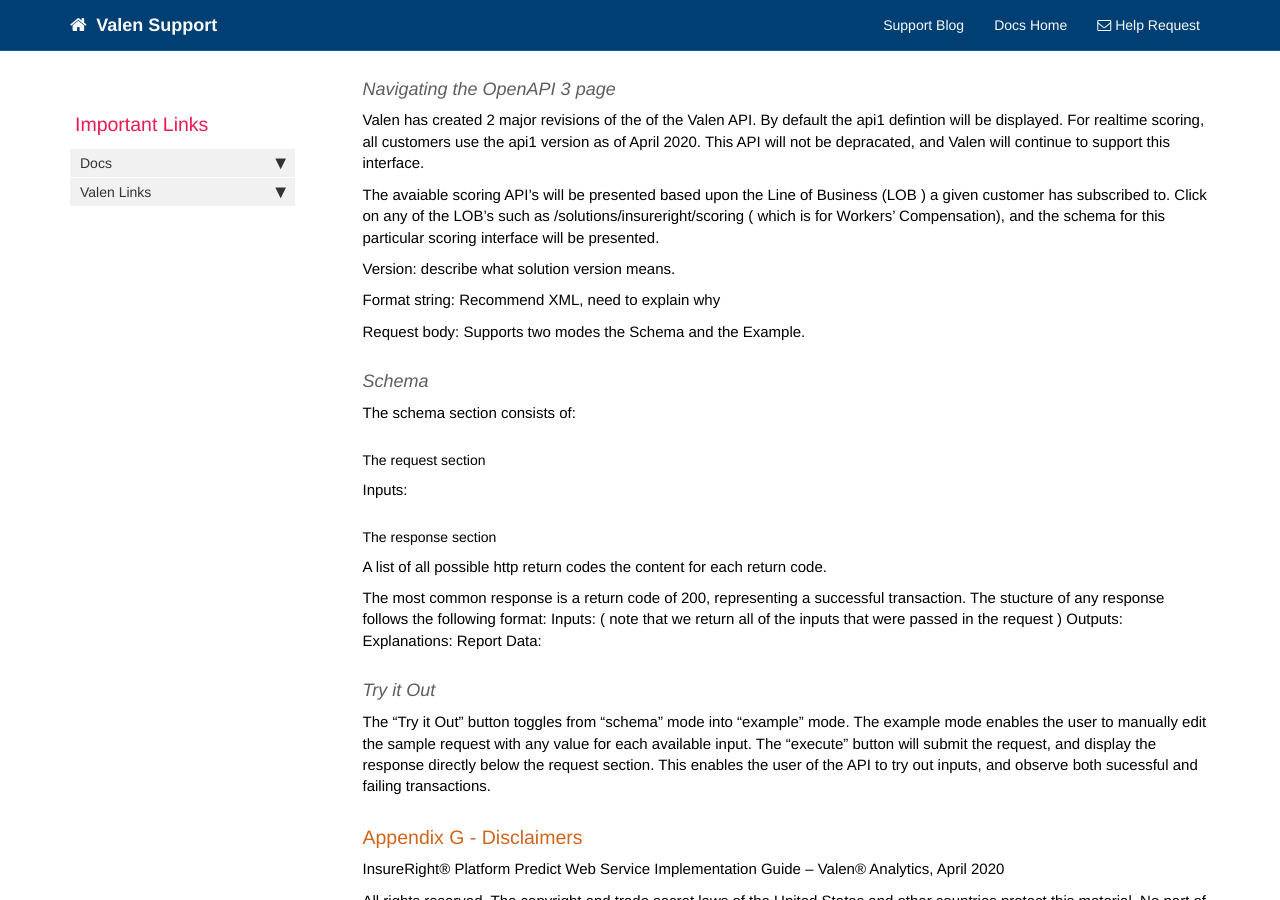
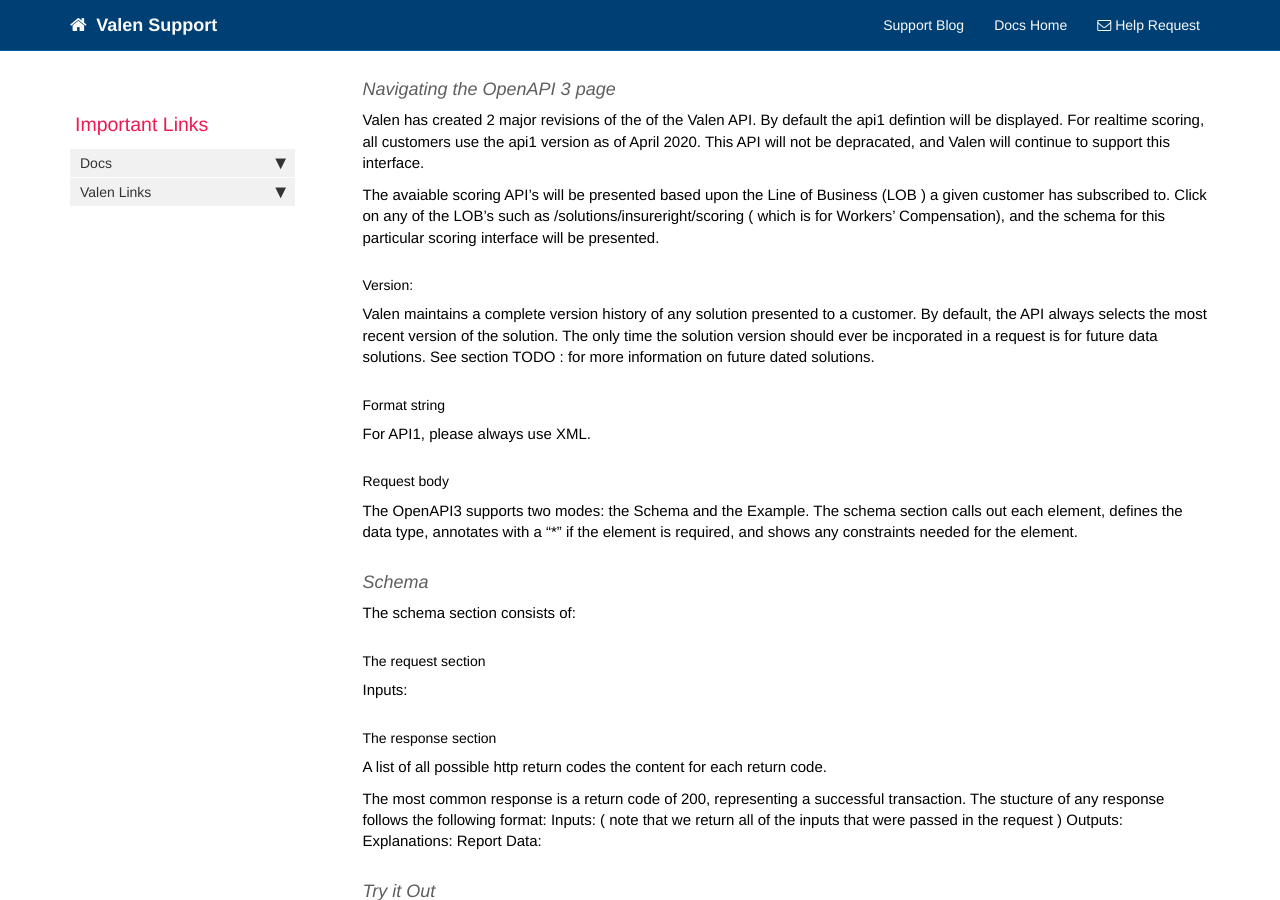
Before and after one commit to valensupport/valensupport.github.io, a Jekyll site: the page built from pages/customer_specific_apis.md, in a window 1280 px wide and 900 px high, scrolled down 929 px. Built offline with Jekyll 4.4.1, drawn with Linux system fonts in a browser that asks for light colours; nearby versions of some CDN libraries; comment, search, counter and statistics services are not loaded; some of the changed text lies outside the part shown.

Commit message:
Update customer_specific_apis.md
A few more words before next meeting

```diff
--- a/pages/customer_specific_apis.md
+++ b/pages/customer_specific_apis.md
@@ -30,13 +30,14 @@ Valen has created 2 major revisions of the of the Valen API.  By default the api
 
 The avaiable scoring API's will be presented based upon the Line of Business (LOB ) a given customer has subscribed to. Click on any of the LOB's such as /solutions/insureright/scoring ( which is for Workers' Compensation), and the schema for this particular scoring interface will be presented.
 
-Version:  describe what solution version means.
+##### Version:
+Valen maintains a complete version history of any solution presented to a customer.  By default, the API always selects the most recent version of the solution.  The only time the solution version should ever be incporated in a request is for future data solutions.  See section TODO : <insert cross ref link here> for more information on future dated solutions.
 
-Format string: Recommend XML,  need to explain why
+##### Format string
+For API1, please always use XML.
 
-Request body:  Supports two modes the Schema and the Example.
-
-
+##### Request body
+The OpenAPI3 supports two modes: the Schema and the Example.  The schema section calls out each element, defines the data type, annotates with a "\*" if the element is required, and shows any constraints needed for the element.
 
 #### Schema
 
```
Also changed, not shown: other parts of pages/customer_specific_apis.md (+1 -1 lines).
